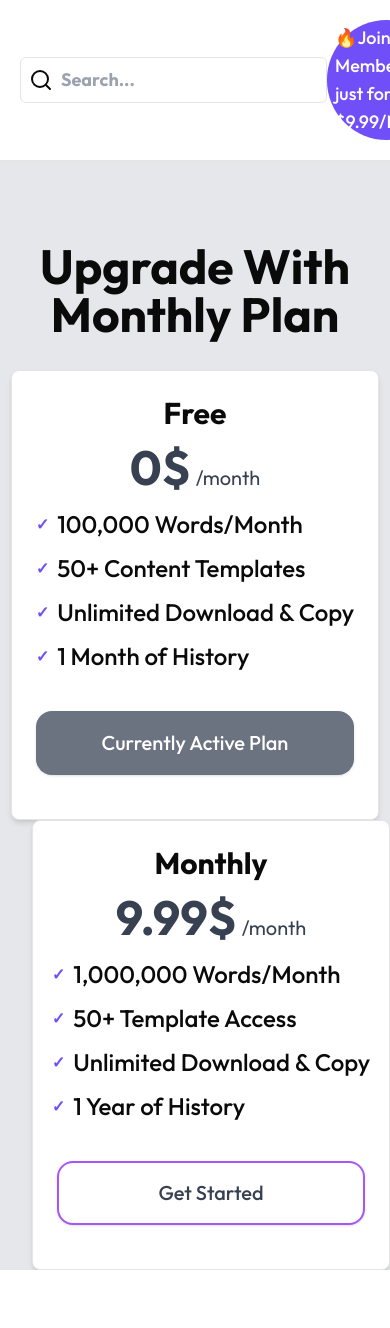
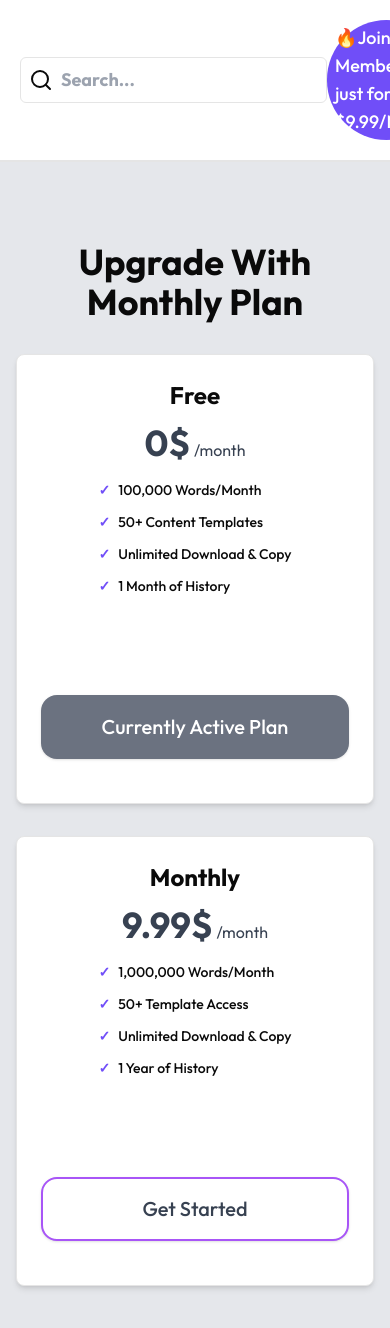
Before and after one commit to YangHyperData/AiContentGenerator, a Next.js app: page /dashboard/billing in a window 390 px wide. Shown: the top 1328 px of the page. Before the commit the page ends 1270 px from the top, so only its background shows below. Built offline with nearby package versions, Linux system fonts and the light colour scheme; no server answers.

Commit message:
Fix Responsive

```diff
--- a/app/dashboard/billing/page.tsx
+++ b/app/dashboard/billing/page.tsx
@@ -1,67 +1,42 @@
 "use client"
 import { Button } from '@/components/ui/button'
+import { useRouter } from 'next/navigation';
 import React from 'react'
 
-function billing() {
+function Billing() {
+  const router = useRouter();
 
-  // const handlePayment = async () => {
-  //   try {
-  //     const response = await fetch('/api/create-subscription', {
-  //       method: 'POST',
-  //       headers: {
-  //         'Content-Type': 'application/json',
-  //       },
-  //       body: JSON.stringify({ amount: 999000 }), // Example amount in VND
-  //     });
-
-  //     const { paymentUrl } = await response.json();
-  //     if (paymentUrl) {
-  //       window.location.href = paymentUrl; // Redirect to VNPay payment page
-  //     }
-  //   } catch (error) {
-  //     console.error('Payment error:', error);
-  //   }
-  // };
   const handlePayment = () => {
-    // Chuyển hướng đến URL của VNPay sandbox
-    window.location.href = 'https://sandbox.vnpayment.vn/paymentv2/vpcpay.html';
+    router.push('/dashboard/billdetail');
   };
 
   return (
-    <div className="justify-center items-center min-h-screen bg-gray-200 pt-20">
-      <div className="text-center">
-        <h2 className="text-5xl font-bold mb-8">Upgrade With Monthly Plan</h2>
-        <div className="flex justify-center space-x-8 flex-wrap">
+    <div className="flex justify-center items-center min-h-screen bg-gray-200 py-20 px-4">
+      <div className="text-center w-full max-w-7xl">
+        <h2 className="text-4xl md:text-5xl font-bold mb-8">Upgrade With Monthly Plan</h2>
+        <div className="flex justify-center space-y-8 md:space-y-0 md:space-x-8 flex-col md:flex-row flex-wrap">
           {/* Free Plan */}
-          <div className="border rounded-lg p-6 bg-white  flex flex-col items-center shadow-md" style={{ minWidth: '350px', minHeight: '450px' }}>
-            <h3 className="text-3xl font-bold">Free</h3>
-            <div className="text-2xl text-gray-700 mt-3">
-              <span className="text-5xl font-bold">0$</span> <span className="text-xl">/month</span>
+          <div className="border rounded-lg p-6 bg-white flex flex-col items-center shadow-md w-full md:w-1/3" style={{ minHeight: '450px' }}>
+            <h3 className="text-2xl md:text-3xl font-bold">Free</h3>
+            <div className="text-lg md:text-2xl text-gray-700 mt-3">
+              <span className="text-4xl md:text-5xl font-bold">0$</span> <span className="text-base md:text-xl">/month</span>
             </div>
-            <ul className="mt-4 space-y-3 text-left">
+            <ul className="mt-4 space-y-3 text-left text-sm md:text-xl">
               <li className="flex items-center">
                 <span className="text-primary font-bold">✓</span>
-                <span className="ml-2 font-medium text-2xl whitespace-nowrap overflow-hidden text-ellipsis">
-                  100,000 Words/Month
-                </span>
+                <span className="ml-2 font-medium">100,000 Words/Month</span>
               </li>
               <li className="flex items-center">
                 <span className="text-primary font-bold">✓</span>
-                <span className="ml-2 font-medium text-2xl whitespace-nowrap overflow-hidden text-ellipsis">
-                  50+ Content Templates
-                </span>
+                <span className="ml-2 font-medium">50+ Content Templates</span>
               </li>
               <li className="flex items-center">
                 <span className="text-primary font-bold">✓</span>
-                <span className="ml-2 font-medium text-2xl whitespace-nowrap overflow-hidden text-ellipsis">
-                  Unlimited Download & Copy
-                </span>
+                <span className="ml-2 font-medium">Unlimited Download & Copy</span>
               </li>
               <li className="flex items-center">
                 <span className="text-primary font-bold">✓</span>
-                <span className="ml-2 font-medium text-2xl whitespace-nowrap overflow-hidden text-ellipsis">
-                  1 Month of History
-                </span>
+                <span className="ml-2 font-medium">1 Month of History</span>
               </li>
             </ul>
             <Button className="mt-auto mb-5 px-4 py-2 w-full rounded-2xl h-16 bg-gray-500 text-white text-xl">
@@ -70,35 +45,27 @@ function billing() {
           </div>
 
           {/* Monthly Plan */}
-          <div className="border rounded-lg p-6 bg-white  flex flex-col items-center shadow-md" style={{ minWidth: '350px', minHeight: '450px' }}>
-            <h3 className="text-3xl font-bold">Monthly</h3>
-            <div className="text-2xl text-gray-700 mt-3">
-              <span className="text-5xl font-bold">9.99$</span> <span className="text-xl">/month</span>
+          <div className="border rounded-lg p-6 bg-white flex flex-col items-center shadow-md w-full md:w-1/3" style={{ minHeight: '450px' }}>
+            <h3 className="text-2xl md:text-3xl font-bold">Monthly</h3>
+            <div className="text-lg md:text-2xl text-gray-700 mt-3">
+              <span className="text-4xl md:text-5xl font-bold">9.99$</span> <span className="text-base md:text-xl">/month</span>
             </div>
-            <ul className="mt-4 space-y-3 text-left">
+            <ul className="mt-4 space-y-3 text-left text-sm md:text-xl">
               <li className="flex items-center">
                 <span className="text-primary font-bold">✓</span>
-                <span className="ml-2 font-medium text-2xl whitespace-nowrap overflow-hidden text-ellipsis">
-                  1,000,000 Words/Month
-                </span>
+                <span className="ml-2 font-medium">1,000,000 Words/Month</span>
               </li>
               <li className="flex items-center">
                 <span className="text-primary font-bold">✓</span>
-                <span className="ml-2 font-medium text-2xl whitespace-nowrap overflow-hidden text-ellipsis">
-                  50+ Template Access
-                </span>
+                <span className="ml-2 font-medium">50+ Template Access</span>
               </li>
               <li className="flex items-center">
                 <span className="text-primary font-bold">✓</span>
-                <span className="ml-2 font-medium text-2xl whitespace-nowrap overflow-hidden text-ellipsis">
-                  Unlimited Download & Copy
-                </span>
+                <span className="ml-2 font-medium">Unlimited Download & Copy</span>
               </li>
               <li className="flex items-center">
                 <span className="text-primary font-bold">✓</span>
-                <span className="ml-2 font-medium text-2xl whitespace-nowrap overflow-hidden text-ellipsis">
-                  1 Year of History
-                </span>
+                <span className="ml-2 font-medium">1 Year of History</span>
               </li>
             </ul>
             <Button onClick={handlePayment} className="mt-auto mb-5 px-4 py-2 w-full rounded-2xl h-16 border-2 border-purple-500 bg-white text-gray-700 text-xl">
@@ -111,4 +78,4 @@ function billing() {
   )
 }
 
-export default billing
+export default Billing;
```
